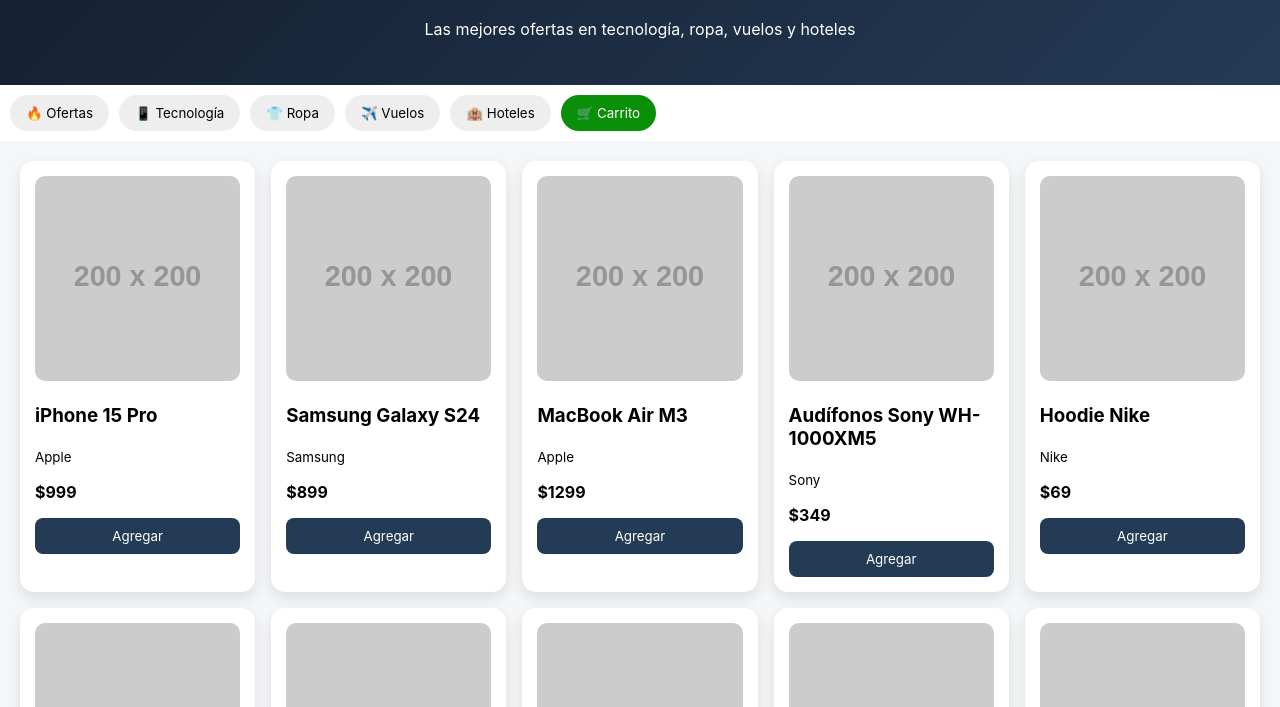
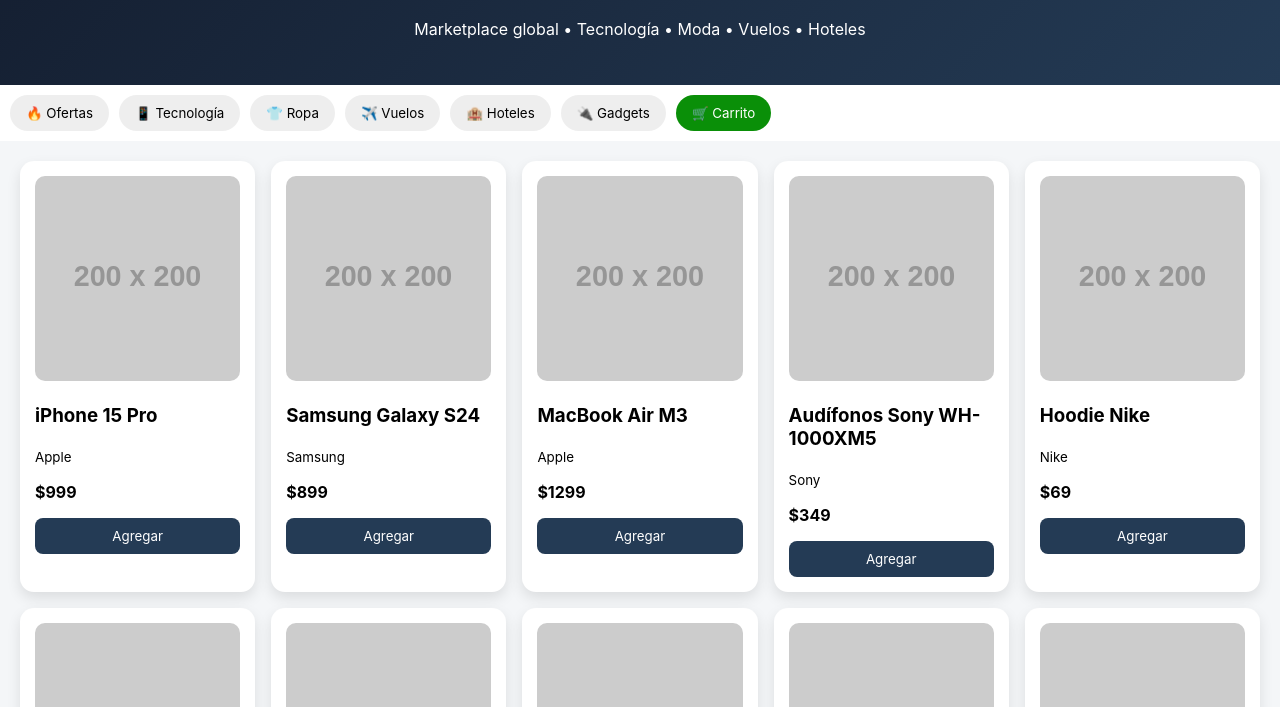
Before and after one commit to ga7821400-prog/Online-store-, a plain HTML site: page index.html in a window 1280 px wide. Shown: the part 93-800 px from the top of the page. Drawn offline with Linux system fonts and the light colour scheme; placeholder pictures from the web are drawn by us.

Commit message:
index.html

```diff
--- a/index.html
+++ b/index.html
@@ -10,7 +10,7 @@
 
 <header>
   <h1>🌍 Global Marketplace</h1>
-  <p>Las mejores ofertas en tecnología, ropa, vuelos y hoteles</p>
+  <p>Marketplace global • Tecnología • Moda • Vuelos • Hoteles</p>
 </header>
 
 <nav>
@@ -19,6 +19,7 @@
   <button onclick="filtrar('ropa')">👕 Ropa</button>
   <button onclick="filtrar('vuelos')">✈️ Vuelos</button>
   <button onclick="filtrar('hoteles')">🏨 Hoteles</button>
+  <button onclick="filtrar('gadgets')">🔌 Gadgets</button>
   <button class="carrito-btn" onclick="mostrarCheckout()">🛒 Carrito</button>
 </nav>
 
```
